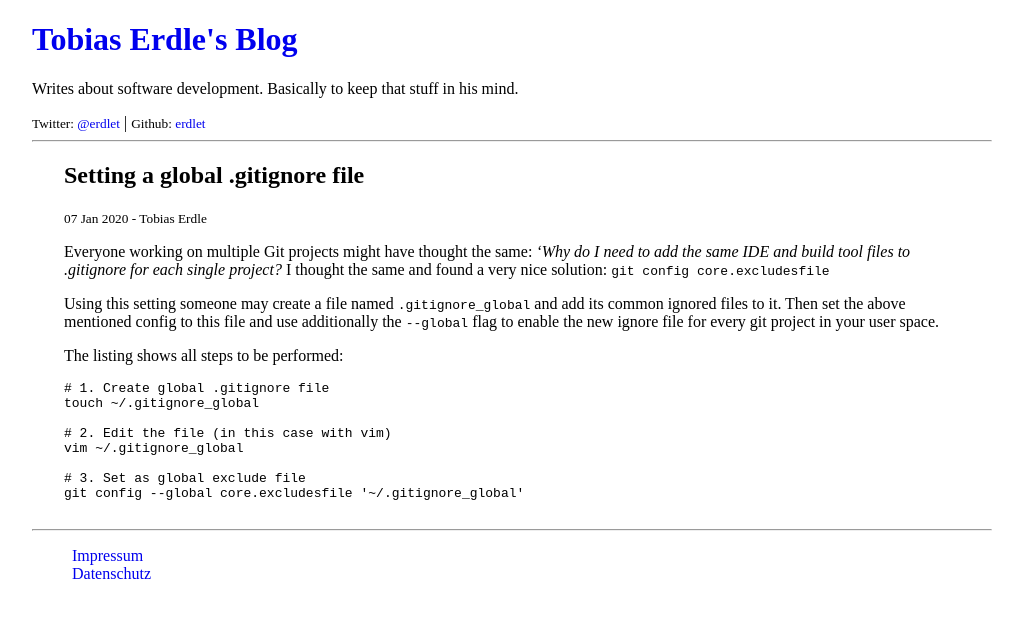
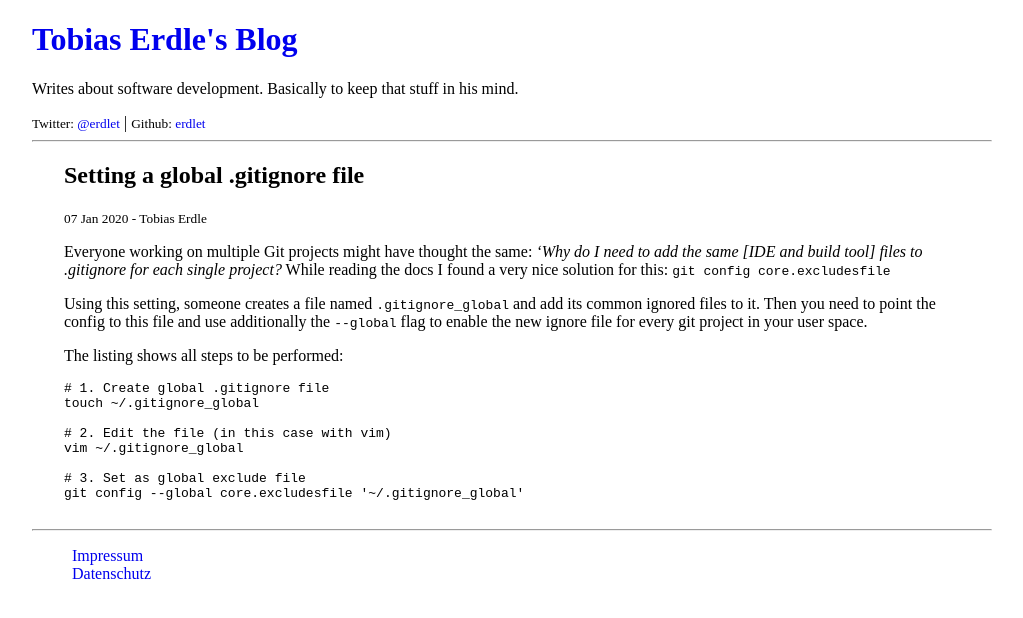
Before and after one commit to erdlet/erdlet.github.io, a Jekyll site: the page built from _posts/2020-01-07-global-gitignore-file.md, in a window 1280 px wide. Shown: the top 618 px of the page, without its empty margins (128-1151 px from the left). Built offline with Jekyll 4.4.1, drawn with Linux system fonts in a browser that asks for light colours.

Commit message:
Improve grammar and wording

```diff
--- a/_posts/2020-01-07-global-gitignore-file.md
+++ b/_posts/2020-01-07-global-gitignore-file.md
@@ -7,11 +7,11 @@ author: Tobias Erdle
 ---
 
 Everyone working on multiple Git projects might have thought the same: *'Why do I need
-to add the same IDE and build tool files to .gitignore for each single project?*
-I thought the same and found a very nice solution: `git config core.excludesfile`
+to add the same [IDE and build tool] files to .gitignore for each single project?*
+While reading the docs I found a very nice solution for this: `git config core.excludesfile`
 
-Using this setting someone may create a file named `.gitignore_global` and add its
-common ignored files to it. Then set the above mentioned config to this file and
+Using this setting, someone creates a file named `.gitignore_global` and add its
+common ignored files to it. Then you need to point the config to this file and
 use additionally the `--global` flag to enable the new ignore file for every git project in your user space.
 
 The listing shows all steps to be performed:
```
